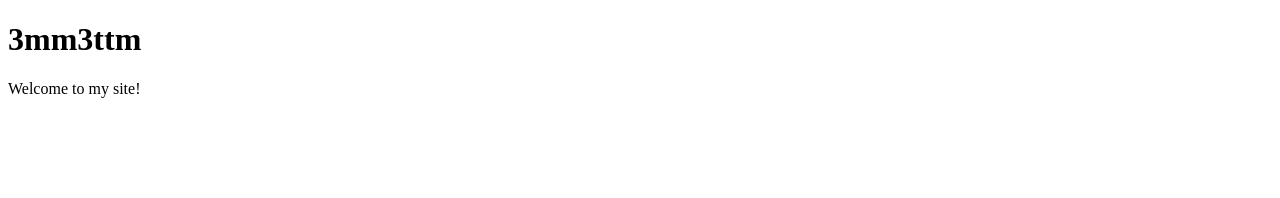
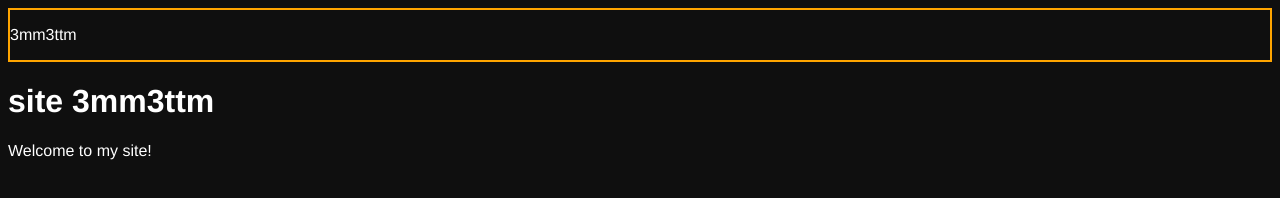
Before and after one commit to 3mm3ttm/3mm3ttm, a plain HTML site: page index.html in a window 1280 px wide. Drawn offline with Linux system fonts and the light colour scheme.

Commit message:
Update index.html

```diff
--- a/index.html
+++ b/index.html
@@ -6,9 +6,26 @@
   <meta name="description" content="This is my site at 3mm3ttm.">
   <meta name="robots" content="index, follow">
   <title>3mm3ttm</title>
+  <style>
+    html {
+      background-color: #0f0f0f;
+    }
+    body {
+      font-family: Helvetica;
+      color: white;
+    }
+    nav {
+      position: sticky;
+      z-index: 999;
+      border: orange solid 2px;
+    }
+  </style>
 </head>
   <body>
-    <h1>3mm3ttm</h1>
+    <nav>
+      <p>3mm3ttm</p>
+    </nav>
+    <h1>site 3mm3ttm</h1>
     <p>Welcome to my site!</p>
   </body>
 </html>
```
